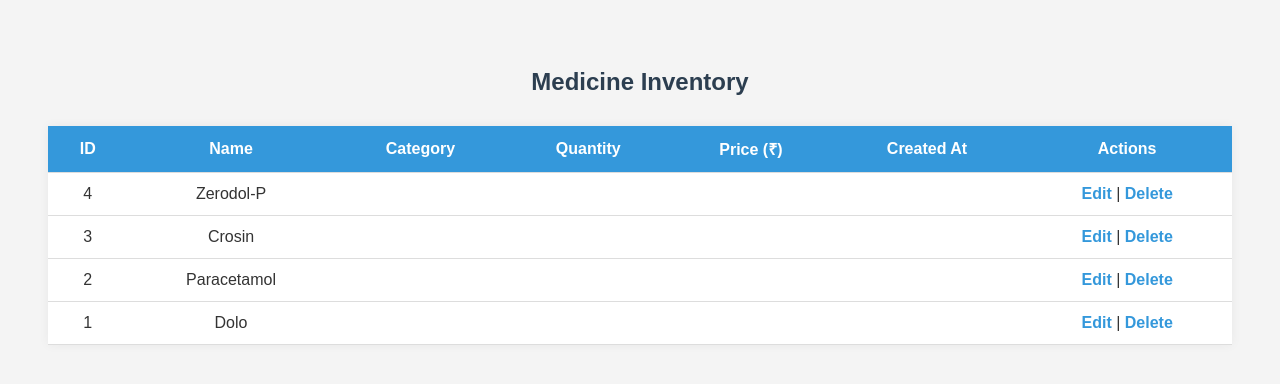
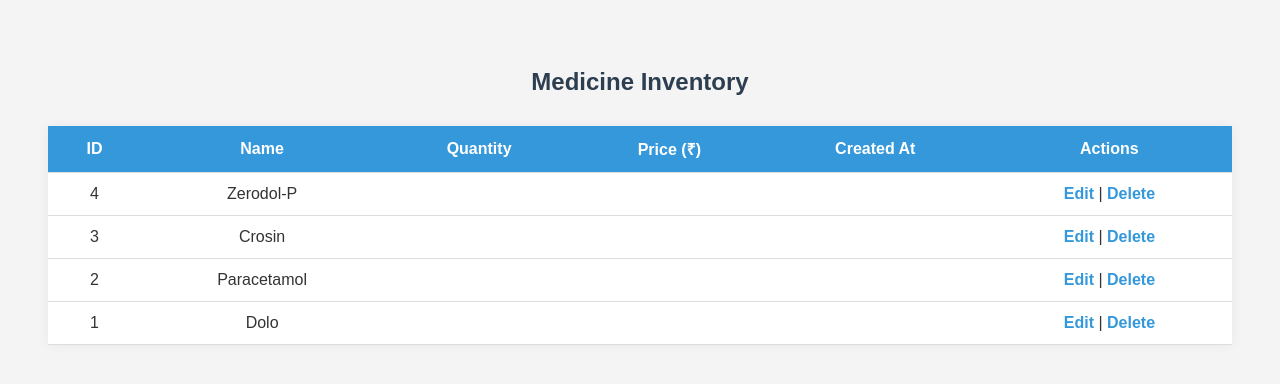
Before and after one commit to Ishankalhe911/-clinic-management, a PHP site: page /view_medicines.php in a window 1280 px wide. Shown: the top 384 px of the page. Run offline with PHP 8.4, Linux system fonts and the light colour scheme; data comes from the database, SQL or seed files in the repository; data that the repository does not hold is empty.

Commit message:
Updated view_medicines.php with latest changes

```diff
--- a/medicines/view_medicines.php
+++ b/medicines/view_medicines.php
@@ -78,7 +78,6 @@ $result = $conn->query($sql);
     <tr>
         <th>ID</th>
         <th>Name</th>
-        <th>Category</th>
         <th>Quantity</th>
         <th>Price (₹)</th>
         <th>Created At</th>
@@ -88,7 +87,6 @@ $result = $conn->query($sql);
     <tr>
         <td><?= htmlspecialchars($row["id"]) ?></td>
         <td><?= htmlspecialchars($row["name"]) ?></td>
-        <td><?= htmlspecialchars($row["category"]) ?></td>
         <td><?= htmlspecialchars($row["quantity"]) ?></td>
         <td><?= htmlspecialchars($row["price"]) ?></td>
         <td><?= htmlspecialchars($row["created_at"]) ?></td>
```
